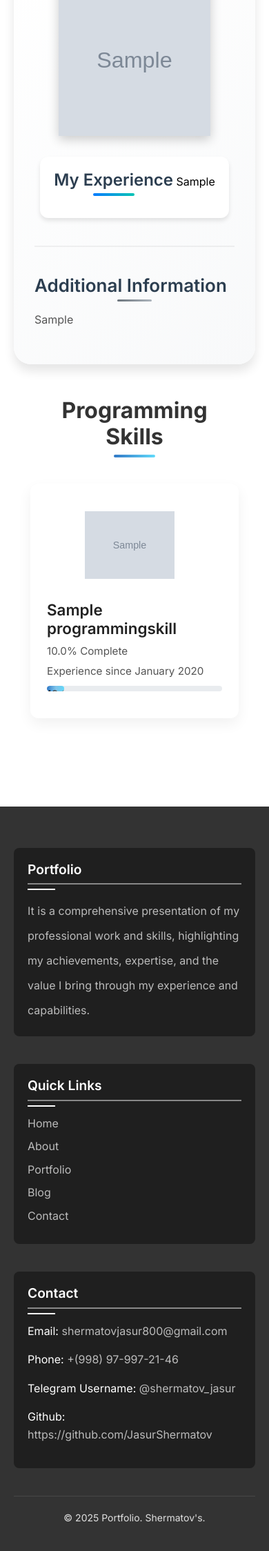
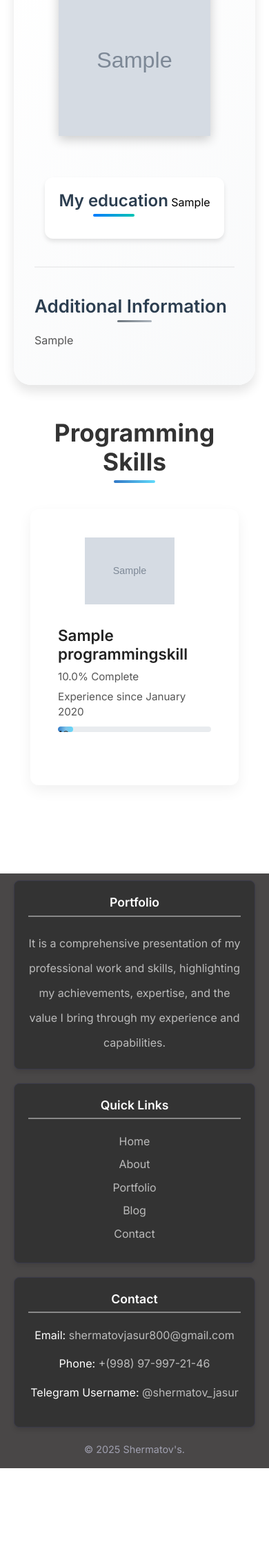
Before and after one commit to JasurShermatov/myBlogsite, a Django app: page /aboutme/ in a window 390 px wide. Shown: the part 784-3032 px from the top of the page at 69% size. After the commit the page ends 2912 px from the top, so only its background shows below. Run offline with Django 5.2, Linux system fonts and the light colour scheme; tables that the repository leaves empty hold one stand-in row (values such as "Sample post"); grey boxes marked "Sample" are stand-in pictures; some libraries are stand-ins or nearby versions.

Commit message:
complated

```diff
--- a/core/static/css/style.css
+++ b/core/static/css/style.css
@@ -740,10 +740,9 @@ p {
   height: 100%;
   background-color: var(--primary, #3498db);
   width: 0;
-  transition: width 1s ease-in-out;
-}
-
- Responsive adjustments
+  transition: width .3s ease-in-out;
+}
+
 @media (max-width: 768px) {
   .about-main {
     flex-direction: column;
@@ -1044,56 +1043,135 @@ p {
   margin-top: 5px;
 }
 
-/* Footer */
-.site-footer {
-  background-color: var(--dark-gray);
-  color: var(--white);
-  padding: 60px 0 20px 0;
+
+/* Footer Section */
+:root {
+  --background-primary: #4a4a5a;
+  --background-secondary: #333333;
+  --text-primary: #e0e0e8;
+  --text-secondary: #a0a0b0;
+  --accent-color: #4a4a5a;
+  --border-color: #3a3a4a;
+}
+
+.site-footer{
+    background: #494747;
+    padding-top: 10px;
+}
+.footer-container {
+  background-color: var(--background-primary);
+  color: var(--text-primary);
+  padding: 40px 20px;
+  width: 100%;
 }
 
 .footer-content {
   display: grid;
-  grid-template-columns: repeat(auto-fit, minmax(200px, 1fr));
-  gap: 40px;
-  margin-bottom: 40px;
+  grid-template-columns: repeat(auto-fit, minmax(250px, 1fr));
+  gap: 30px;
+  max-width: 1200px;
+  margin: 0 auto;
+}
+
+.footer-section {
+  background-color: var(--background-secondary) !important;
+  border-radius: 12px;
+  padding: 25px;
+  border: 1px solid var(--border-color);
+  box-shadow: 0 4px 6px rgba(0, 0, 0, 0.1);
+  transition: transform 0.3s ease;
+}
+
+.footer-section:hover {
+  transform: translateY(-5px);
 }
 
 .footer-section h3 {
   font-size: 1.2rem;
   margin-bottom: 20px;
-  position: relative;
-}
-
-.footer-section h3::after {
-  content: '';
-  position: absolute;
-  left: 0;
-  bottom: -10px;
-  width: 40px;
-  height: 2px;
-  background-color: var(--white);
-}
-
-.footer-section ul li {
+  padding-bottom: 10px;
+  border-bottom: 2px solid var(--accent-color);
+  color: var(--text-primary);
+}
+
+.footer-section.portfolio p {
+  line-height: 1.6;
+  color: var(--text-secondary);
+}
+
+.footer-section.quick-links ul {
+  list-style-type: none;
+  padding: 0;
+}
+
+.footer-section.quick-links ul li {
   margin-bottom: 10px;
 }
 
-.footer-section ul li a {
-  color: var(--mid-gray);
-  transition: var(--transition-regular);
-}
-
-.footer-section ul li a:hover {
-  color: var(--white);
+.footer-section.quick-links ul li a {
+  color: var(--text-secondary);
+  text-decoration: none;
+  transition: color 0.3s ease;
+}
+
+.footer-section.quick-links ul li a:hover {
+  color: var(--text-primary);
+}
+
+.footer-section.contact p {
+  margin-bottom: 10px;
+  color: var(--text-secondary);
 }
 
 .footer-bottom {
-  border-top: 1px solid rgba(255, 255, 255, 0.1);
+  text-align: center;
   padding-top: 20px;
-  text-align: center;
-  font-size: 0.875rem;
-  color: var(--mid-gray);
-}
+  font-size: 0.9rem;
+  color: var(--text-secondary);
+}
+
+.footer-bottom p{
+    margin-bottom: 0;
+    padding-bottom: 1rem;
+}
+
+/* Responsive Adjustments */
+@media screen and (max-width: 768px) {
+  .footer-content {
+    grid-template-columns: 1fr;
+  }
+
+  .footer-section {
+    text-align: center;
+  }
+
+  .footer-section.quick-links ul {
+    display: flex;
+    flex-wrap: wrap;
+    justify-content: center;
+    gap: 15px;
+  }
+
+  .footer-section.quick-links ul li {
+    margin: 0;
+  }
+}
+
+@media screen and (max-width: 480px) {
+  .footer-content {
+    gap: 20px;
+  }
+
+  .footer-section {
+    padding: 20px;
+  }
+
+  .footer-section h3 {
+    font-size: 1.1rem;
+  }
+}
+
+
 
 /* Admin Section */
 .admin-section {
@@ -1404,15 +1482,16 @@ p {
     background-color: #ffffff;
     border-radius: 12px;
     box-shadow: 0 8px 20px rgba(0, 0, 0, 0.06);
-    padding: 1.5rem; /* Reduced from 2rem */
+    padding: 1.5rem 2.5rem; /* Reduced from 2rem */
     display: flex;
     flex-direction: column;
     transition: all 0.4s cubic-bezier(0.175, 0.885, 0.32, 1.275);
     border-bottom: 4px solid transparent;
     position: relative;
     overflow: hidden;
-    max-width: 4000px; /* Added max-width to prevent cards from getting too large */
-    margin: 0 auto; /* Center the card if it's smaller than the grid cell */
+    max-width: 4000px;
+    height: 400px;
+    margin: 0 auto;
 }
 
 .skill-card:before {
@@ -1478,7 +1557,7 @@ p {
 .progress-bar {
     height: 100%;
     background: linear-gradient(90deg, #3178c6, #61dafb);
-    width: 0%;
+    width: 0;
     border-radius: 4px;
     transition: width 1.5s cubic-bezier(0.19, 1, 0.22, 1);
     position: relative;
@@ -1537,39 +1616,40 @@ p {
     z-index: 1;
 }
 
-/* Responsive adjustments */
-@media (max-width: 992px) {
-    .skills-container {
-        grid-template-columns: repeat(2, 1fr);
-        gap: 1.5rem;
-    }
-
-    .skills-heading {
-        font-size: 2.2rem;
-    }
-
-    .skill-card {
-      padding: 1.25rem; /* Reduced */
-        max-width: 400px; /* Smaller max-width for mobile */
-    }
-}
-
 @media (max-width: 768px) {
-    .skills-container {
-        grid-template-columns: 1fr;
-    }
-
     .skills-heading {
         font-size: 2rem;
     }
 
     .skill-card {
-        padding: 1.5rem;
+        padding: 1.5rem 2.5rem;
+
     }
 
     .skill-image {
         width: 130px;
         height: 130px;
+    }
+
+}
+
+@media (max-width: 600px) {
+        .skills-container {
+        grid-template-columns: repeat(1, 1fr);
+        gap: 1.5rem;
+    }
+}
+
+/* Responsive adjustments */
+@media (max-width: 992px) {
+
+
+    .skills-heading {
+        font-size: 2.2rem;
+    }
+
+    .skill-card {
+        max-width: 400px; /* Smaller max-width for mobile */
     }
 }
 
--- a/core/templates/about.html
+++ b/core/templates/about.html
@@ -33,7 +33,7 @@
                 <div class="about-text">
                     {% if about.experience %}
                     <div class="experience-content">
-                        <h2>My Experience</h2>
+                        <h2>My education</h2>
                         {{ about.experience|safe }}
                     </div>
                     {% endif %}
@@ -77,7 +77,7 @@
                             <div class="skill-info">
                                 <h3>{{ skill.title }}</h3>
                                 <p>{{ skill.percentage }}% Complete</p>
-                                <p>Experience since {{ skill.experience_since|date:"F Y" }}</p>
+                                <p>Experience since {{ skill.experience_since|date:"F Y"}}</p>
                                 <div class="progress-bar-container">
                                     <div class="progress-bar" data-value="{{ skill.percentage }}"></div>
                                 </div>
--- a/core/templates/base.html
+++ b/core/templates/base.html
@@ -83,11 +83,10 @@
                     <p>Email: <a href="mailto:shermatovjasur800@gmail.com" target="_blank" style="color: #bbb; text-decoration: none;">shermatovjasur800@gmail.com</a></p>
                     <p>Phone: <a href="tel:+998979972146" style="color: #bbb; text-decoration: none;">+(998) 97-997-21-46</a></p>
                     <p>Telegram Username: <a href="https://t.me/shermatov_jasur" target="_blank" style="color: #bbb; text-decoration: none;">@shermatov_jasur</a></p>
-                    <p>Github: <a href="https://github.com/JasurShermatov" target="_blank" style="color: #bbb; text-decoration: none;">https://github.com/JasurShermatov</a></p>
                 </div>
             </div>
             <div class="footer-bottom">
-                <p>&copy; {% now "Y" %} Portfolio. Shermatov's.</p>
+                <p>&copy; {% now "Y" %} Shermatov's.</p>
             </div>
         </div>
     </footer>
```
Also changed, not shown: core/static/js/skills.js (+0 -57 lines), core/templates/contact.html (+6 -20 lines), core/templates/home.html (+53 -15 lines).
